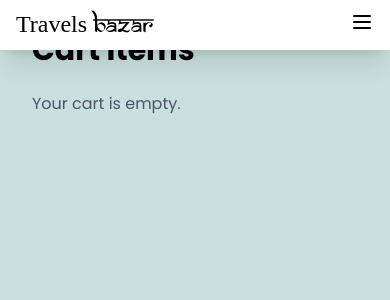
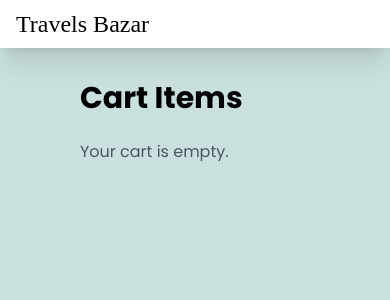
Before and after one commit to startechnoboy/TourAndTravels-final-project, a React (Vite) app: page /cart in a window 390 px wide. Shown: the top 300 px of the page. Built offline with nearby package versions, Linux system fonts and the light colour scheme; a web font is replaced by a local one.

Commit message:
delete some error

```diff
--- a/src/components/Navbar.jsx
+++ b/src/components/Navbar.jsx
@@ -29,42 +29,9 @@ function Navbar() {
       <div className="flex items-center justify-between w-full md:w-auto">
         <Link to="/">
           <h1 className="text-2xl sm:text-3xl md:text-4xl font-[Agbalumo] mr-4">
-            Travels <span id="samarkand">Bazar</span>
+            Travels Bazar
           </h1>
         </Link>
-
-        <div className="md:hidden">
-          <button className="focus:outline-none" onClick={toggleMenu}>
-            <svg
-              className={`w-6 h-6 ${isOpen ? "hidden" : "block"}`}
-              fill="none"
-              stroke="currentColor"
-              viewBox="0 0 24 24"
-              xmlns="http://www.w3.org/2000/svg"
-            >
-              <path
-                strokeLinecap="round"
-                strokeLinejoin="round"
-                strokeWidth={2}
-                d="M4 6h16M4 12h16M4 18h16"
-              />
-            </svg>
-            <svg
-              className={`w-6 h-6 ${isOpen ? "block" : "hidden"}`}
-              fill="none"
-              stroke="currentColor"
-              viewBox="0 0 24 24"
-              xmlns="http://www.w3.org/2000/svg"
-            >
-              <path
-                strokeLinecap="round"
-                strokeLinejoin="round"
-                strokeWidth={2}
-                d="M6 18L18 6M6 6l12 12"
-              />
-            </svg>
-          </button>
-        </div>
       </div>
       <div
         className={`${
--- a/src/pages/Cart.jsx
+++ b/src/pages/Cart.jsx
@@ -66,7 +66,7 @@ function Cart() {
   };
 
   return (
-    <div className="container mx-auto p-8">
+    <div className="container mx-auto p-20">
       <h2 className="text-3xl font-bold mb-6">Cart Items</h2>
       {cartItems.length === 0 ? (
         <p className="text-gray-600">Your cart is empty.</p>
```
Also changed, not shown: src/assets/LoaderData.js (deleted, +0 -11 lines), src/assets/SamarkanNormal-Gg5D.ttf (deleted).
